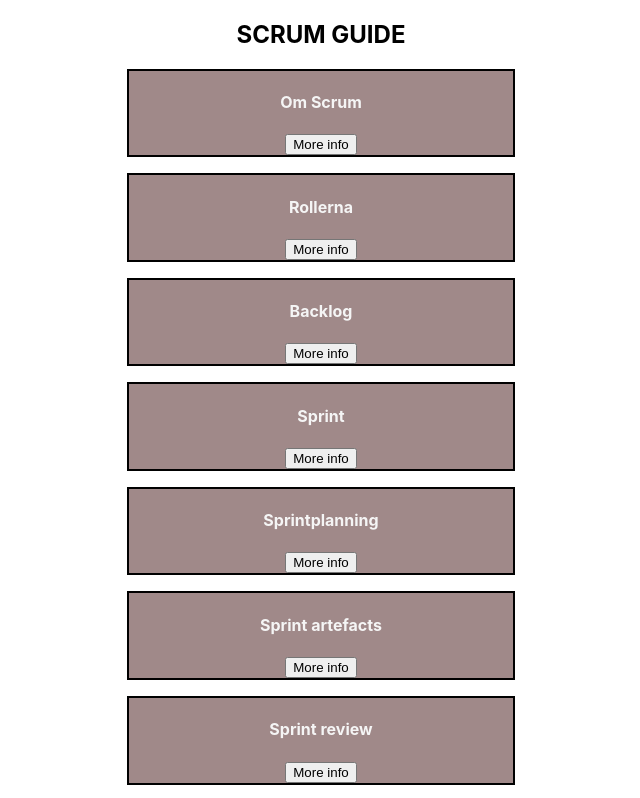
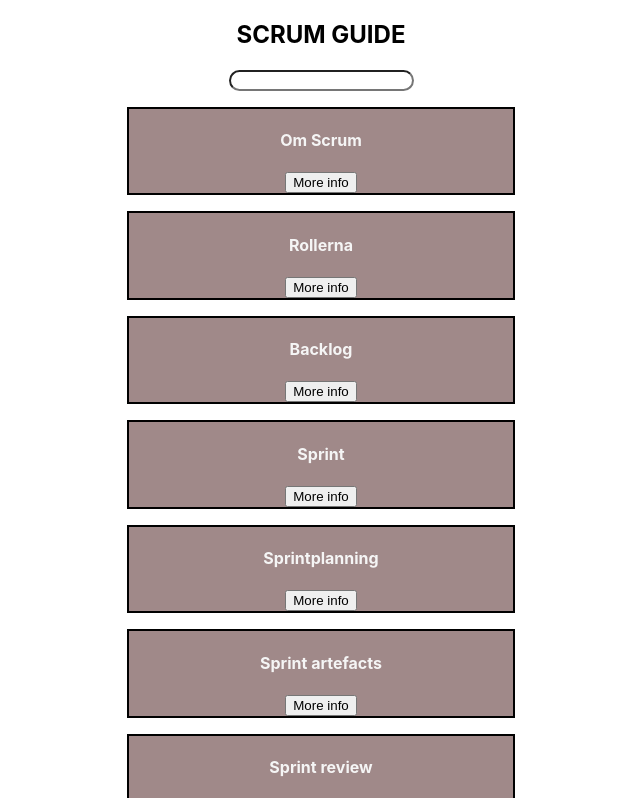
Before and after one commit to Meron92/Inlamning-uppgift-agila-metoder, a React (Create React App) app: page / in a window 1280 px wide. Shown: the top 798 px of the page, without its empty margins (319-959 px from the left). Built offline with nearby package versions, Linux system fonts and the light colour scheme.

Commit message:
#11 Skapa sökfunktion

```diff
--- a/src/App.css
+++ b/src/App.css
@@ -5,6 +5,10 @@
 img {
   width: 350px;
   height: 250px;
+}
+
+.input {
+  border-radius: 2rem;
 }
 
 .backBtn {
--- a/src/Pages/ChosenInfo.jsx
+++ b/src/Pages/ChosenInfo.jsx
@@ -1,4 +1,4 @@
-import { useContext } from "react";
+import React, { useContext, useState } from "react";
 import Info from "../Components/Info";
 import { userContext } from "../Components/Context";
 
@@ -6,14 +6,29 @@ import { userContext } from "../Components/Context";
 
 const ChosenInfo = () => {
     const { infos } = useContext(userContext)
+    const [searchInfo, setSearchInfo] = useState([])
 
+    function search (e) {
+        setSearchInfo(e.target.value)
+    }
     return (
         <section className="wrapperInfo">
             <h2>SCRUM GUIDE</h2>
+            <input className="input" type="text" onChange={search} />
 
-           { infos.map((info, i) => (
-    <section className="borderInfo">
-                <Info infos={info} img={info.img} titel={info.titel} desc={info.desc} key={i}/>
+           {
+              infos.filter((info)=> {
+
+                if (searchInfo == ""){
+                     return infos
+                    }
+                     else if (info.titel.toLowerCase().includes(searchInfo.toLowerCase())){
+                     return info.titel }
+
+                    })
+                    .map((info) => (
+    <section className="borderInfo"key={info.id}>
+                <Info infos={info} img={info.img} titel={info.titel} desc={info.desc} />
                 </section>
 
             ))}
@@ -21,4 +36,4 @@ const ChosenInfo = () => {
      )
 }
 
-export default ChosenInfo
+export default ChosenInfo;
```
